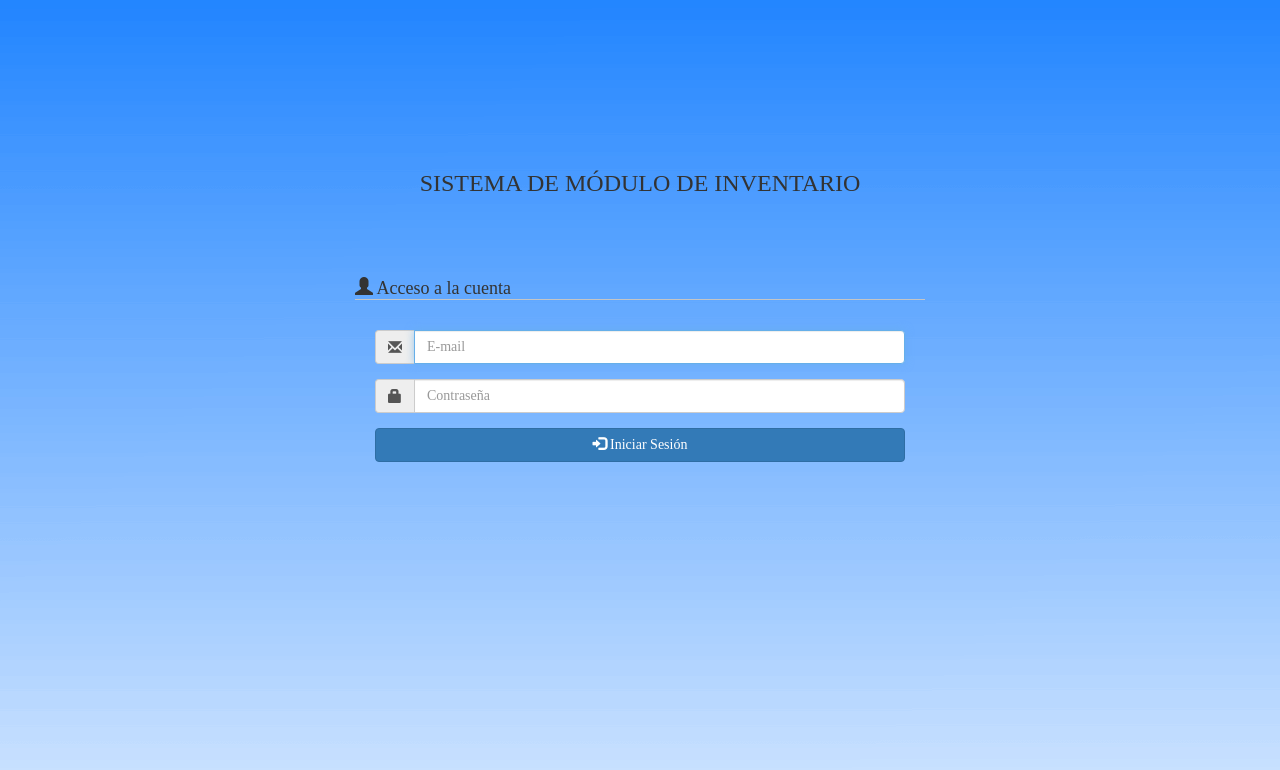
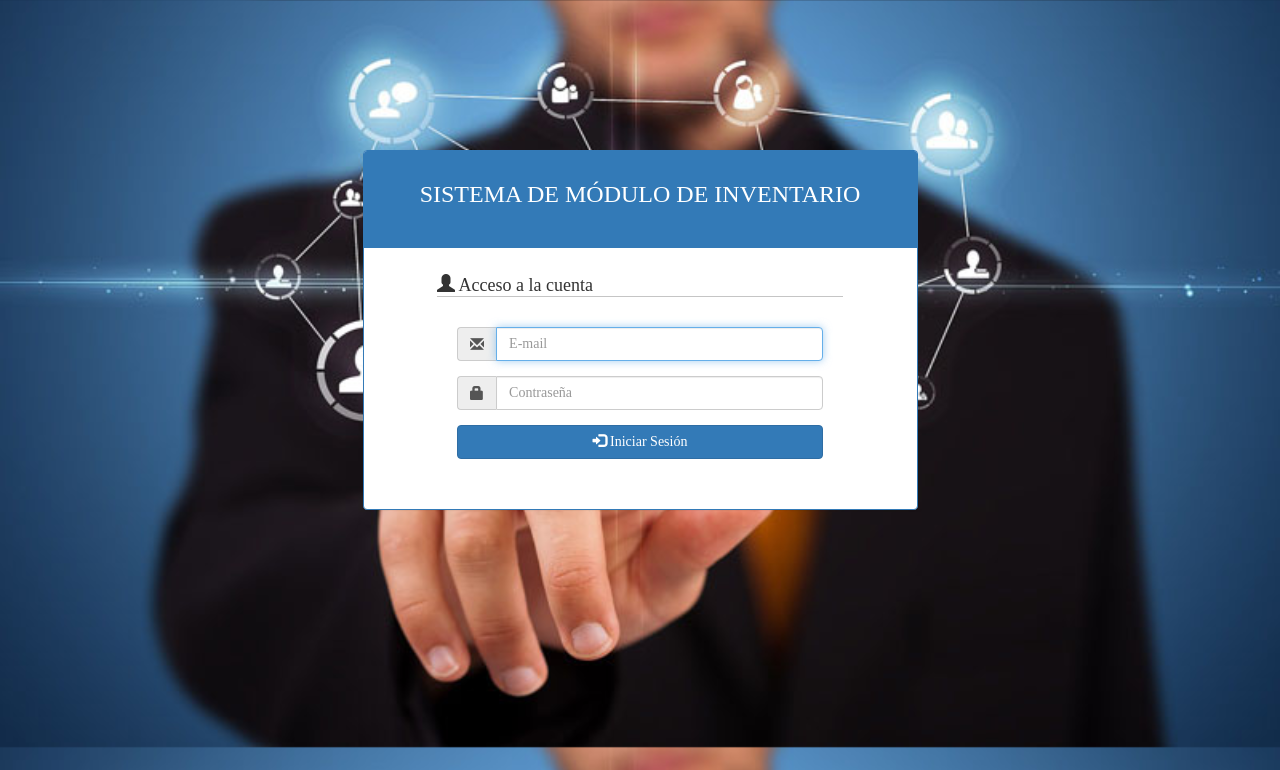
Before and after one commit to JGuajan/ModuloInventario-SW2, a PHP site: page /View/login.php in a window 1280 px wide. Shown: the top 770 px of the page. Run offline with PHP 8.4, Linux system fonts and the light colour scheme.

Commit message:
Mejoramiento de la presentación de login vfinal

```diff
--- a/View/login.php
+++ b/View/login.php
@@ -22,14 +22,16 @@ session_start();
             }
         </style>
     </head>
-    <body background ="../View/Imagenes/azul.png" width="1800">
+    <body background ="Imagenes/fondo_login.jpg" width="100%" style="background-size:100%, 100%;">
         <div class="container" style="margin-top:150px;">
             <div class="row">
-                <div class="row text-center">
-                    <h3>SISTEMA DE MÓDULO DE INVENTARIO</h3><br></br><br>
+                <div class="col-md-6 col-md-offset-3">
+                    <div class="panel panel-primary">
+                        <div class="panel-heading" align="center">
+                            <h3>SISTEMA DE MÓDULO DE INVENTARIO</h3><br>
                         </div>
-                <div class="row">
-                    <div class="col-md-6 col-md-offset-3">
+                        <div class="panel-body">
+                            <div class="col-lg-10 col-lg-offset-1">
                                 <h4 style="border-bottom: 1px solid #c5c5c5;">
                                     <span class="glyphicon glyphicon-user">
                                     </span>
@@ -69,5 +71,8 @@ session_start();
                             </div>
                         </div>
                     </div>
+                </div>
+            </div>
+        </div>
     </body>
 </html>
```
Also changed, not shown: View/Imagenes/fondo_login.jpg (added). Lines whose indentation alone changed are shown as unchanged.
